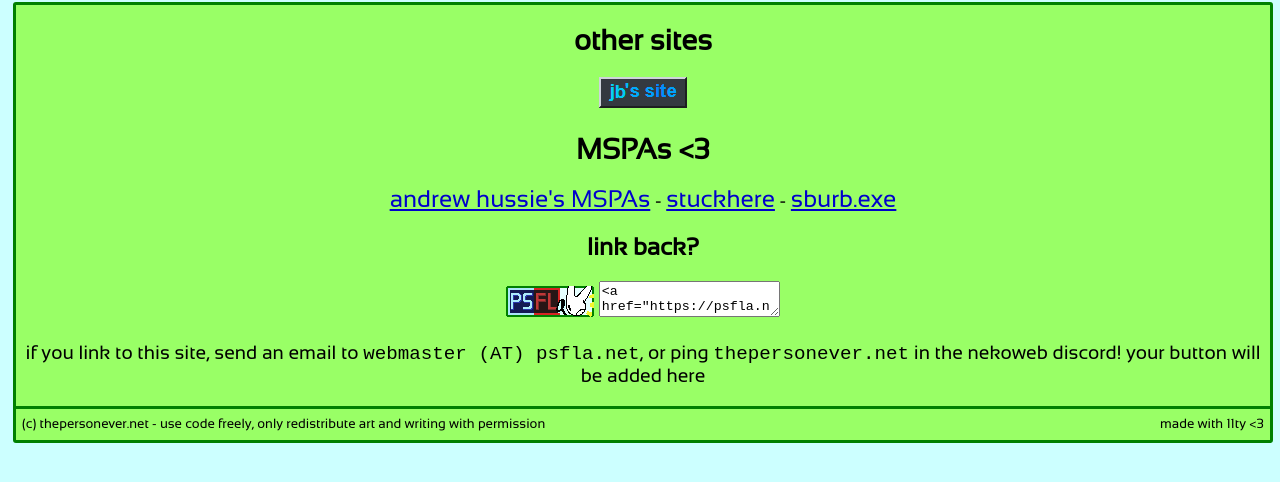
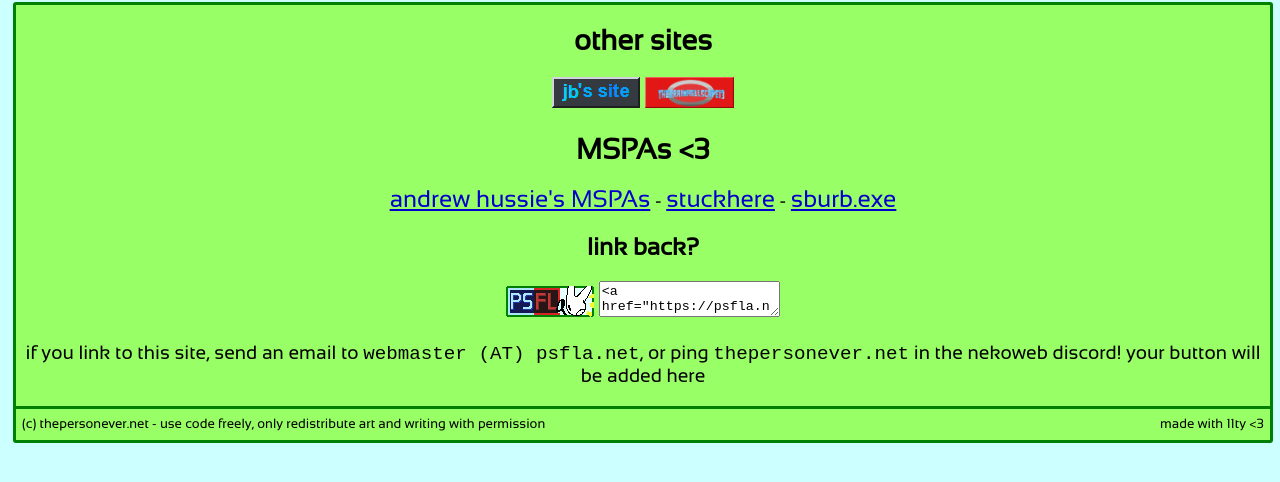
Before and after one commit to psfla/11tyserver, an Eleventy site: page sitefiles/links.md in a window 1280 px wide. Shown: the part 242-724 px from the top of the page. Built offline with nearby package versions, Linux system fonts and the light colour scheme; Eleventy itself is replaced by a stand-in of ours; files that its build step writes are made by us from their sources.

Commit message:
hi the brain hell scape dot nekoweb dot org

```diff
--- a/sitefiles/links.md
+++ b/sitefiles/links.md
@@ -7,6 +7,7 @@ seodesc: "outlinks from PSFLA!"
 # other sites
 
 <a href="https://jbcarreon123.nekoweb.org" target=_blank><img src="/resc/img/buttons/jbsite.gif" alt="jb's site" style="image-rendering: pixelated;"/></a>
+<a href="https://thebrainhellscape.nekoweb.org/" target=_blank><img src="/resc/img/buttons/wow.jpg" alt="the brain hell scape dot nekoweb dot org" height=31></a>
 
 # MSPAs &lt;3
 <a href="https://github.com/homestuck/unofficial-homestuck-collection" target=_blank>andrew hussie's MSPAs</a> - <a href="https://mspfa.com/?s=59512" target=_blank>stuckhere</a> - <a href="https://mspfa.com/?s=49229" target=_blank>sburb.exe</a>
```
Also changed, not shown: sitefiles/resc/img/buttons/wow.jpg (added), 2 other files.
